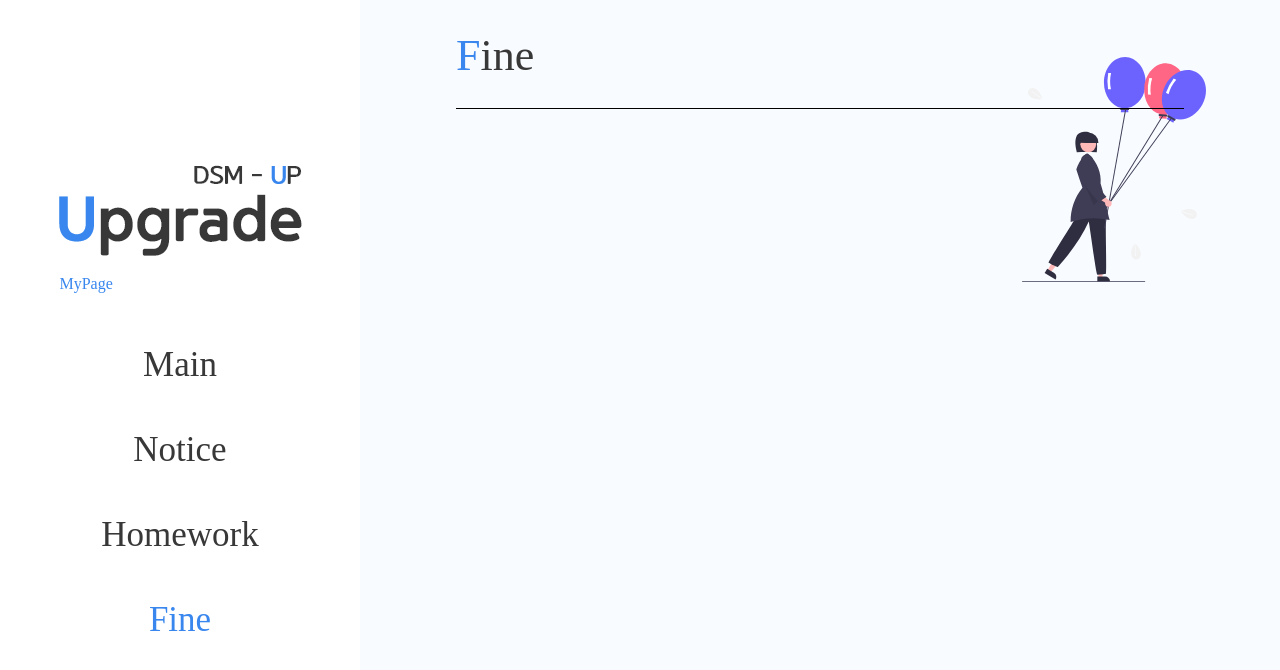
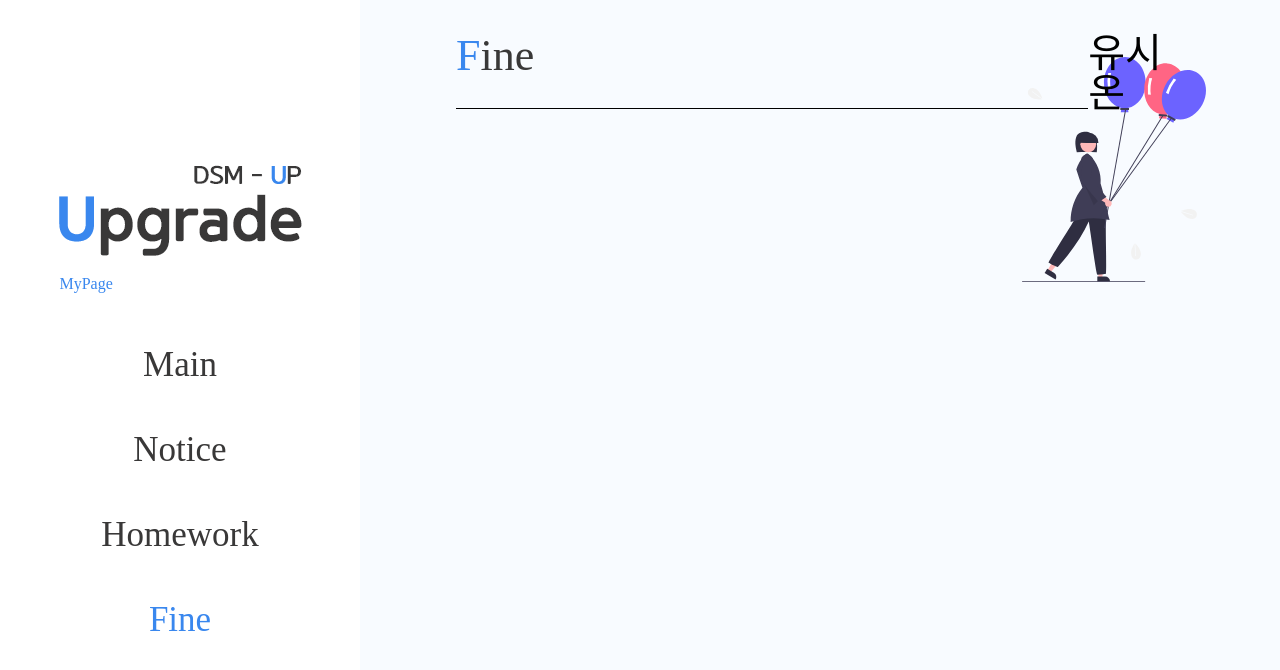
Before and after one commit to DSM-Upgrade/Client, a React app: page /fine in a window 1280 px wide. Shown: the top 670 px of the page. Built offline with nearby package versions, Linux system fonts and the light colour scheme.

Commit message:
[FEAT] <component/Fine/Fine.js> Applly FineInfoContainer

```diff
--- a/src/component/Fine/Fine.js
+++ b/src/component/Fine/Fine.js
@@ -2,6 +2,7 @@ import React from "react";
 import * as S from "./style";
 import HeaderContainer from "../../container/HeaderContainer/HeaderContainer";
 import TitleHeaderContainer from "../../container/TitleHeaderContainer/TitleHeaderContainer";
+import FineInfoContainer from "../../container/FineContainer/FineInfo/FineInfoContainer";
 
 const Fine = (props) => {
   const { img } = props;
@@ -12,6 +13,7 @@ const Fine = (props) => {
       <S.BackgroundImg img={img}>
         <S.Wrapper>
           <TitleHeaderContainer text="Fine" />
+          <FineInfoContainer />
         </S.Wrapper>
       </S.BackgroundImg>
     </S.Container>
```
